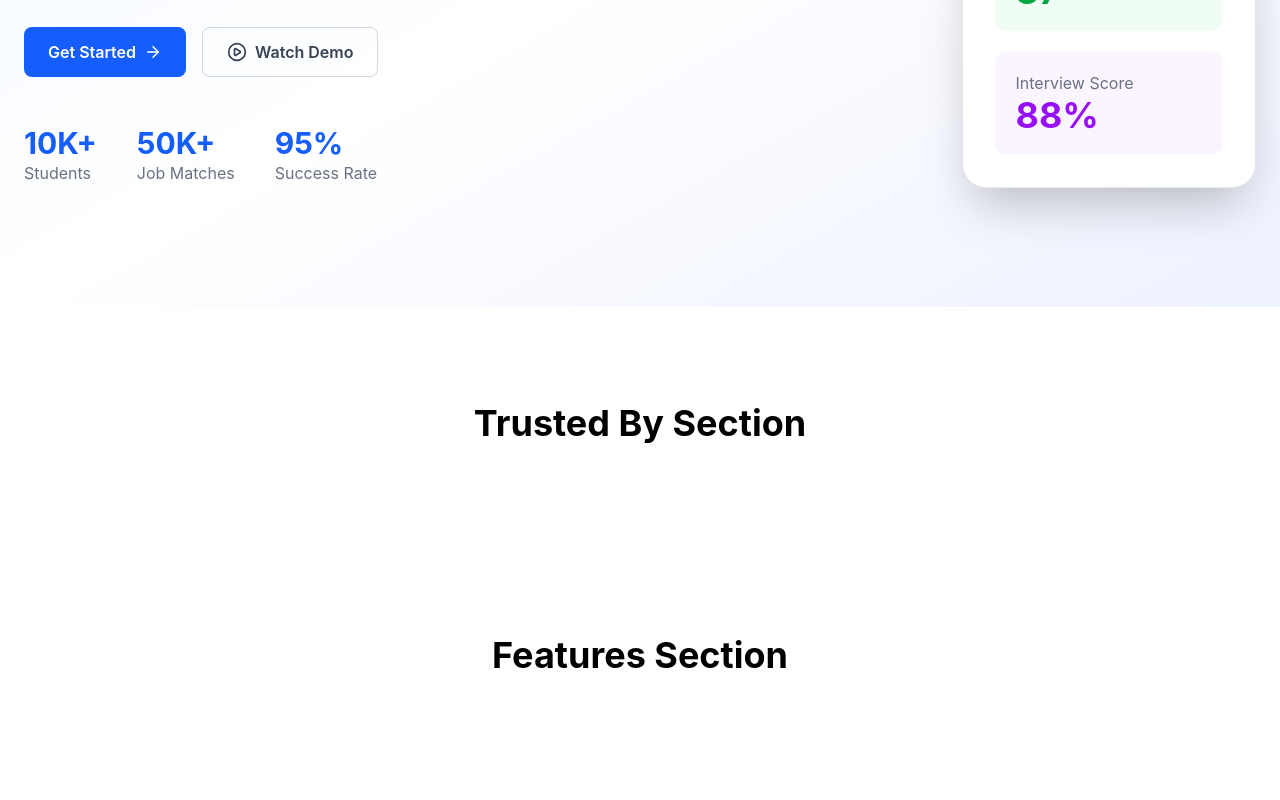
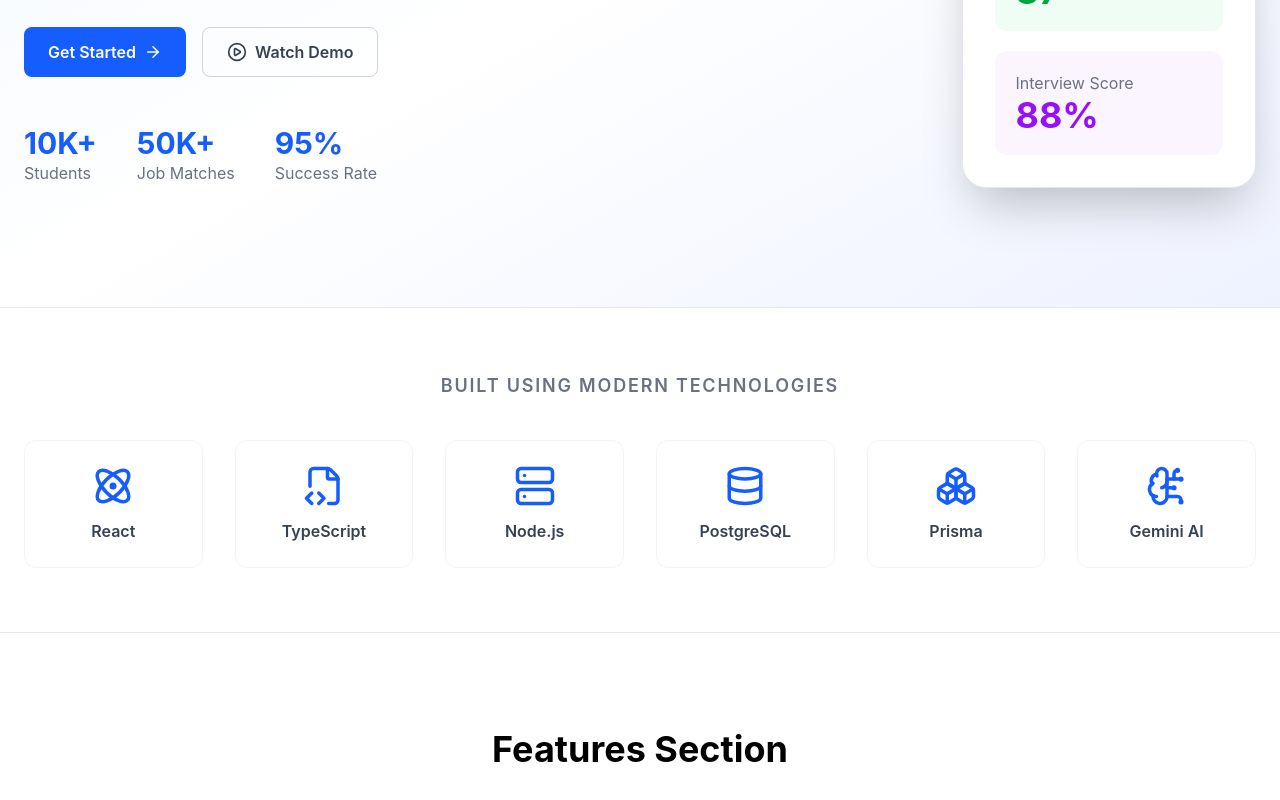
Before and after one commit to teekshnasaraf/careerAI, a React (Vite) app in the folder frontend/: page / in a window 1280 px wide. Shown: the part 486-1286 px from the top of the page. Built offline with nearby package versions, Linux system fonts and the light colour scheme.

Commit message:
feat(landing): add trusted technologies section

```diff
--- a/frontend/src/pages/Landing/components/TrustedBy.tsx
+++ b/frontend/src/pages/Landing/components/TrustedBy.tsx
@@ -1,7 +1,65 @@
+import {
+  Atom,
+  Server,
+  Database,
+  BrainCircuit,
+  FileCode2,
+  Boxes,
+} from "lucide-react";
+
 function TrustedBy() {
+  const technologies = [
+    {
+      name: "React",
+      icon: Atom,
+    },
+    {
+      name: "TypeScript",
+      icon: FileCode2,
+    },
+    {
+      name: "Node.js",
+      icon: Server,
+    },
+    {
+      name: "PostgreSQL",
+      icon: Database,
+    },
+    {
+      name: "Prisma",
+      icon: Boxes,
+    },
+    {
+      name: "Gemini AI",
+      icon: BrainCircuit,
+    },
+  ];
+
   return (
-    <section className="py-24 text-center">
-      <h2 className="text-4xl font-bold">Trusted By Section</h2>
+    <section className="border-y border-gray-200 bg-white py-16">
+      <div className="mx-auto max-w-7xl px-6">
+        <h2 className="mb-10 text-center text-lg font-semibold uppercase tracking-widest text-gray-500">
+          Built Using Modern Technologies
+        </h2>
+
+        <div className="grid grid-cols-2 gap-8 md:grid-cols-3 lg:grid-cols-6">
+          {technologies.map(({ name, icon: Icon }) => (
+            <div
+              key={name}
+              className="flex flex-col items-center justify-center gap-3 rounded-xl border border-gray-100 p-6 transition-all duration-300 hover:-translate-y-2 hover:border-blue-200 hover:shadow-lg"
+            >
+              <Icon
+                size={42}
+                className="text-blue-600"
+              />
+
+              <p className="font-semibold text-gray-700">
+                {name}
+              </p>
+            </div>
+          ))}
+        </div>
+      </div>
     </section>
   );
 }
```
